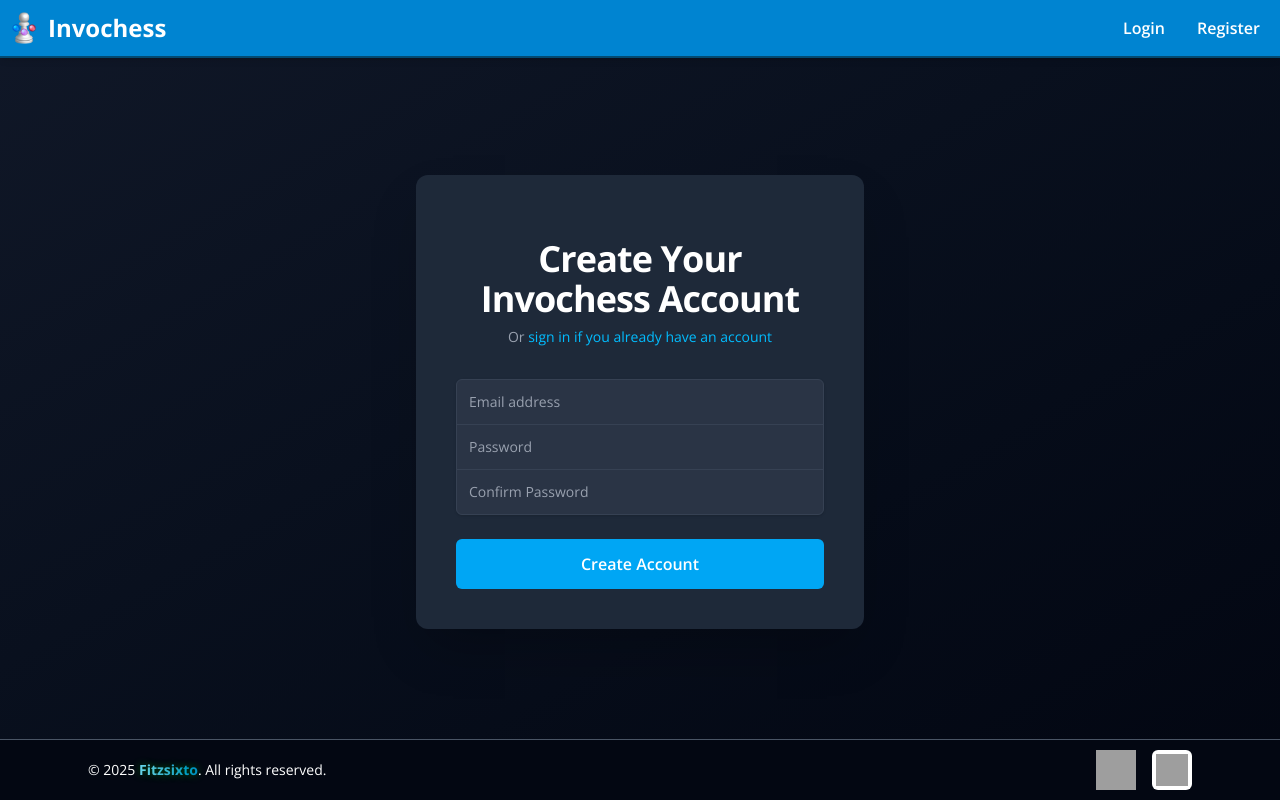
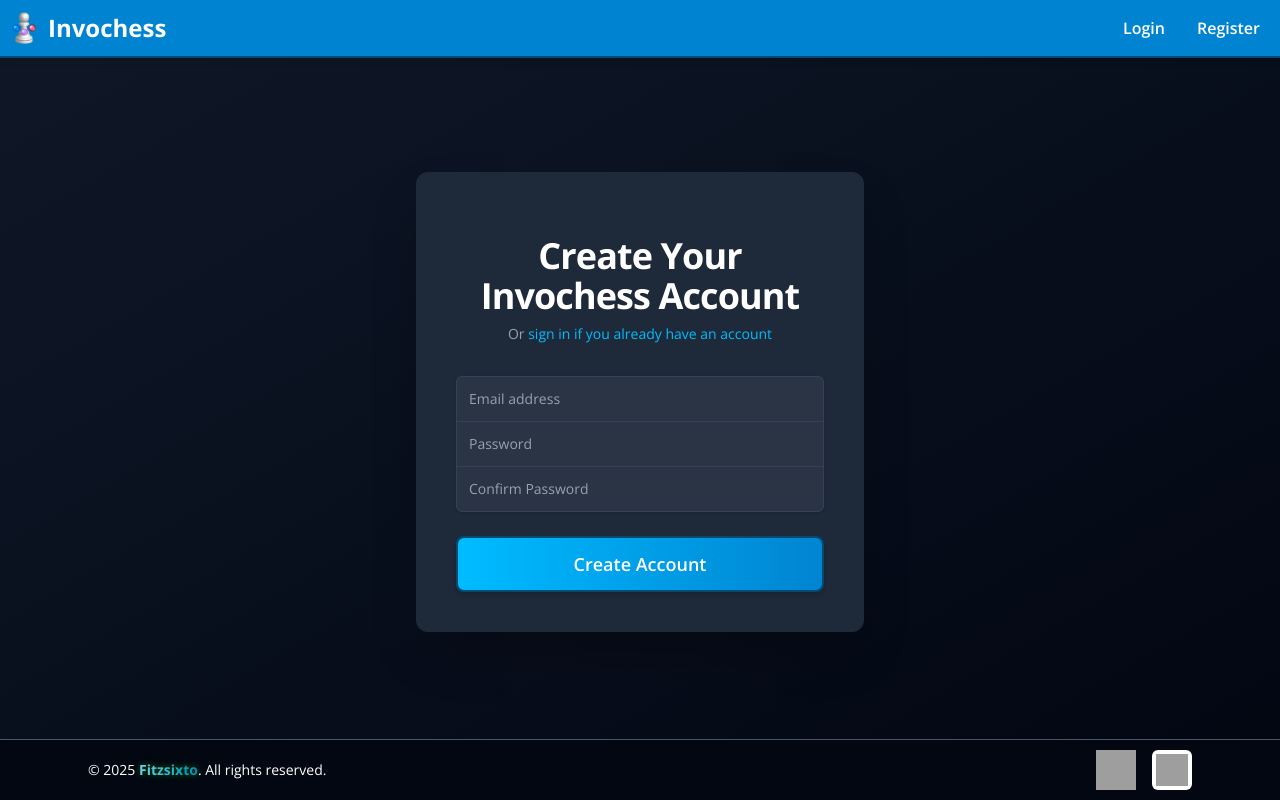
Before and after one commit to kulaizki/invochess, a SvelteKit app: page /signup in a window 1280 px wide. Built offline with nearby package versions, Linux system fonts and the light colour scheme; no server answers; grey boxes are pictures that could not be loaded.

Commit message:
style: enhance button styles in login and signup pages for improved aesthetics and user interaction

```diff
--- a/src/routes/login/+page.svelte
+++ b/src/routes/login/+page.svelte
@@ -82,7 +82,7 @@
       <div class="mt-6">
         <button type="submit"
                 disabled={loading}
-                class="font-semibold hover:cursor-pointer text-white group relative w-full flex justify-center py-3 px-4 border border-transparent text-base font-medium rounded-md bg-sky-500 hover:bg-sky-600 focus:outline-none focus:ring-2 focus:ring-offset-2 focus:ring-offset-gray-800 focus:ring-sky-400 transition-colors duration-150 transform hover:scale-[1.02] disabled:opacity-70 disabled:cursor-not-allowed">
+                class="hover:cursor-pointer group relative inline-flex items-center justify-center gap-2.5 px-8 py-3 text-lg font-semibold text-white rounded-lg shadow-md transition-all duration-300 border-2 border-sky-900 bg-gradient-to-r from-sky-400 to-sky-600 hover:from-sky-500 hover:to-sky-700 hover:border-sky-400 focus:outline-none focus:ring-2 focus:ring-sky-300 focus:ring-offset-2 focus:ring-offset-gray-900 transform hover:scale-105 disabled:opacity-70 disabled:cursor-not-allowed w-full">
           {#if loading}
             <svg class="animate-spin -ml-1 mr-3 h-5 w-5 text-white" xmlns="http://www.w3.org/2000/svg" fill="none" viewBox="0 0 24 24">
               <circle class="opacity-25" cx="12" cy="12" r="10" stroke="currentColor" stroke-width="4"></circle>
--- a/src/routes/signup/+page.svelte
+++ b/src/routes/signup/+page.svelte
@@ -84,7 +84,7 @@
       <div>
         <button type="submit"
                 disabled={loading}
-                class="group relative text-white hover:cursor-pointer font-semibold w-full flex justify-center py-3 px-4 border border-transparent text-base font-medium rounded-md bg-sky-500 hover:bg-sky-600 focus:outline-none focus:ring-2 focus:ring-offset-2 focus:ring-offset-gray-800 focus:ring-sky-400 transition-colors duration-150 transform hover:scale-[1.02] disabled:opacity-70 disabled:cursor-not-allowed">
+                class="hover:cursor-pointer group relative inline-flex items-center justify-center gap-2.5 px-8 py-3 text-lg font-semibold text-white rounded-lg shadow-md transition-all duration-300 border-2 border-sky-900 bg-gradient-to-r from-sky-400 to-sky-600 hover:from-sky-500 hover:to-sky-700 hover:border-sky-400 focus:outline-none focus:ring-2 focus:ring-sky-300 focus:ring-offset-2 focus:ring-offset-gray-900 transform hover:scale-105 disabled:opacity-70 disabled:cursor-not-allowed w-full">
           {#if loading}
             <svg class="animate-spin -ml-1 mr-3 h-5 w-5 text-white" xmlns="http://www.w3.org/2000/svg" fill="none" viewBox="0 0 24 24">
               <circle class="opacity-25" cx="12" cy="12" r="10" stroke="currentColor" stroke-width="4"></circle>
```
